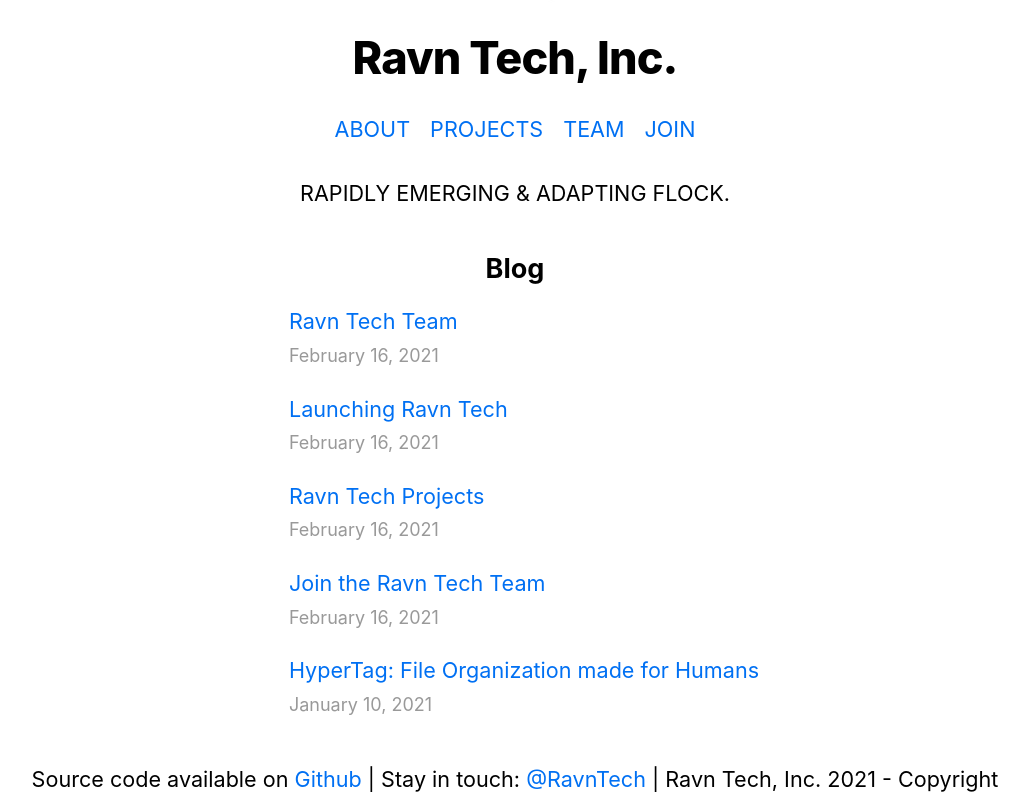
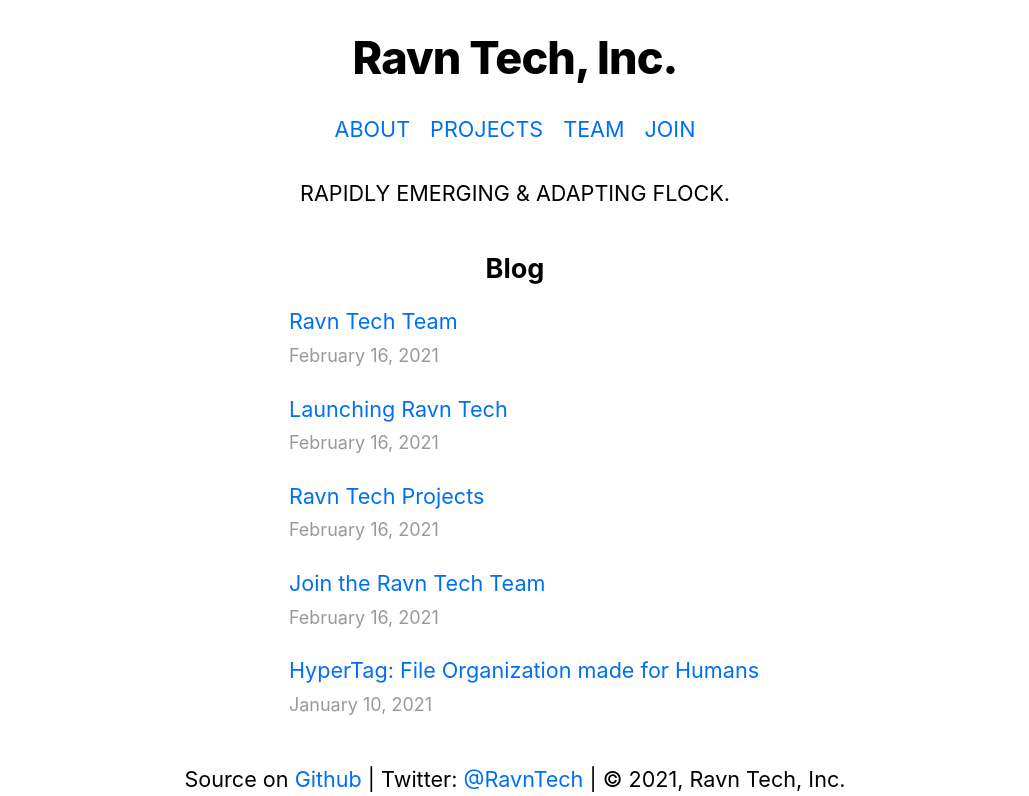
Before and after one commit to Ravn-Tech/website, a Next.js app: page / in a window 1280 px wide. Shown: the part 202-998 px from the top of the page, without its empty margins (125-1154 px from the left). Built offline with nearby package versions, Linux system fonts and the light colour scheme.

Commit message:
Update footer

```diff
--- a/pages/index.js
+++ b/pages/index.js
@@ -48,8 +48,8 @@
       </section>
     </Layout>
     <footer className={utilStyles.footer}>
-    <p>Source code available on <a href="https://github.com/Ravn-Tech/website" rel="noreferrer noopener" target="_blank">Github</a> | Stay in touch: <a href="https://twitter.com/RavnTech" rel="noreferrer noopener" target="_blank">@RavnTech</a> | Ravn Tech, Inc. 2021 - Copyright</p>
-</footer>
+      <p>Source on <a href="https://github.com/Ravn-Tech/website" rel="noreferrer noopener" target="_blank">Github</a> | Twitter: <a href="https://twitter.com/RavnTech" rel="noreferrer noopener" target="_blank">@RavnTech</a> | © 2021, Ravn Tech, Inc.</p>
+    </footer>
 </div>
   )
 }
```
